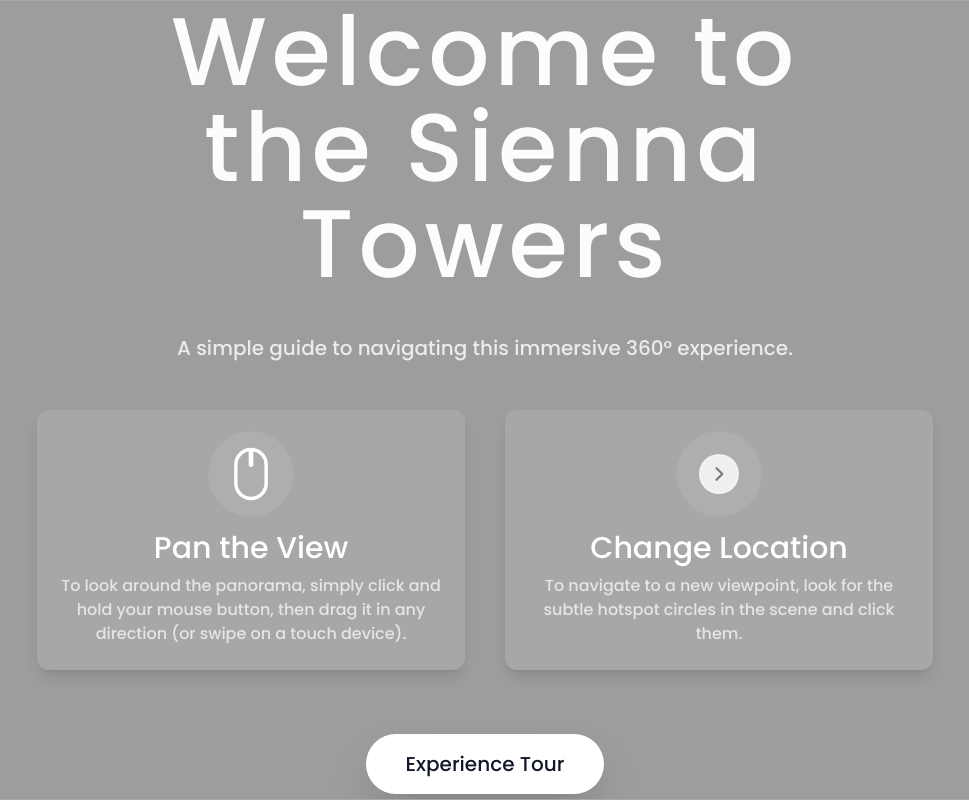
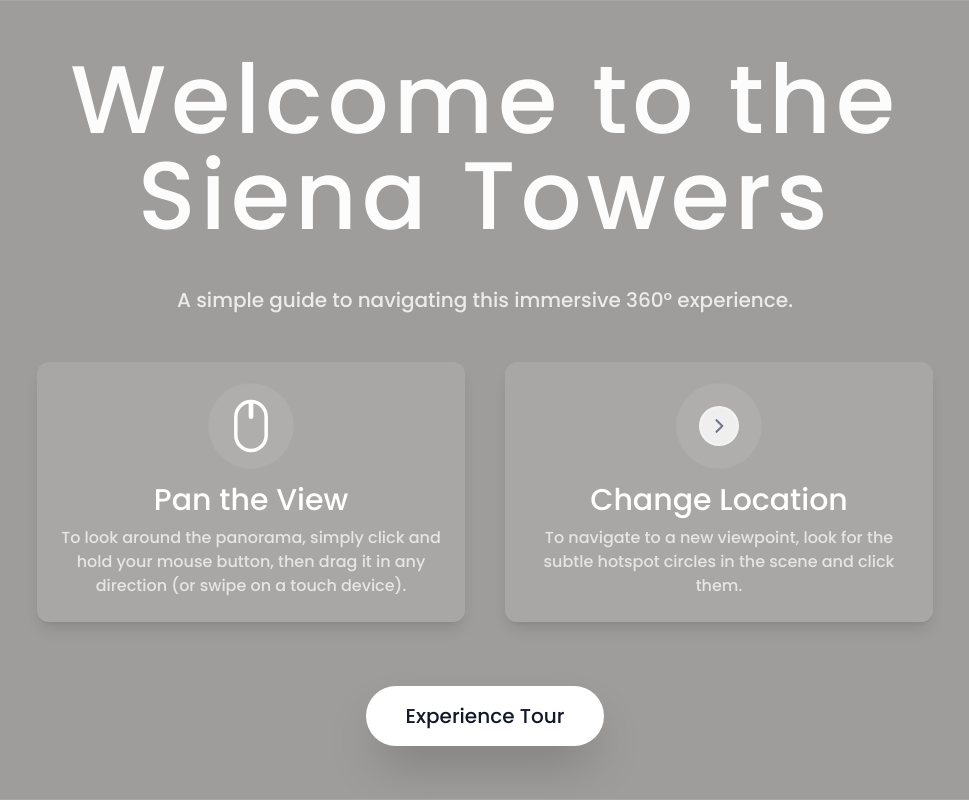
Before and after one commit to jiaseeds/vsph-sienna-help-screen, a plain HTML site: page index.html in a window 1280 px wide. Shown: the whole page, without its empty margins (155-1124 px from the left). Drawn offline with nearby package versions, Linux system fonts and the light colour scheme.

Commit message:
Fix typo in header from 'Sienna' to 'Siena'

```diff
--- a/index.html
+++ b/index.html
@@ -89,7 +89,7 @@
             <!-- Content Wrapper: Constrains the width of the text/grid for readability, allows scrolling --><div class="w-full max-w-4xl py-4 flex flex-col items-center">
 
                 <!-- Header - Animated --><h1 class="text-6xl md:text-8xl text-center mb-10 tracking-wider animate-header-float font-medium" style="color: #FFFFFF;">
-                    Welcome to <br> the Sienna Towers
+                    Welcome to the Siena Towers
                 </h1>
                 <p class="text-center text-lg md:text-xl mb-12 opacity-80 font-medium">
                     A simple guide to navigating this immersive 360° experience.
```
